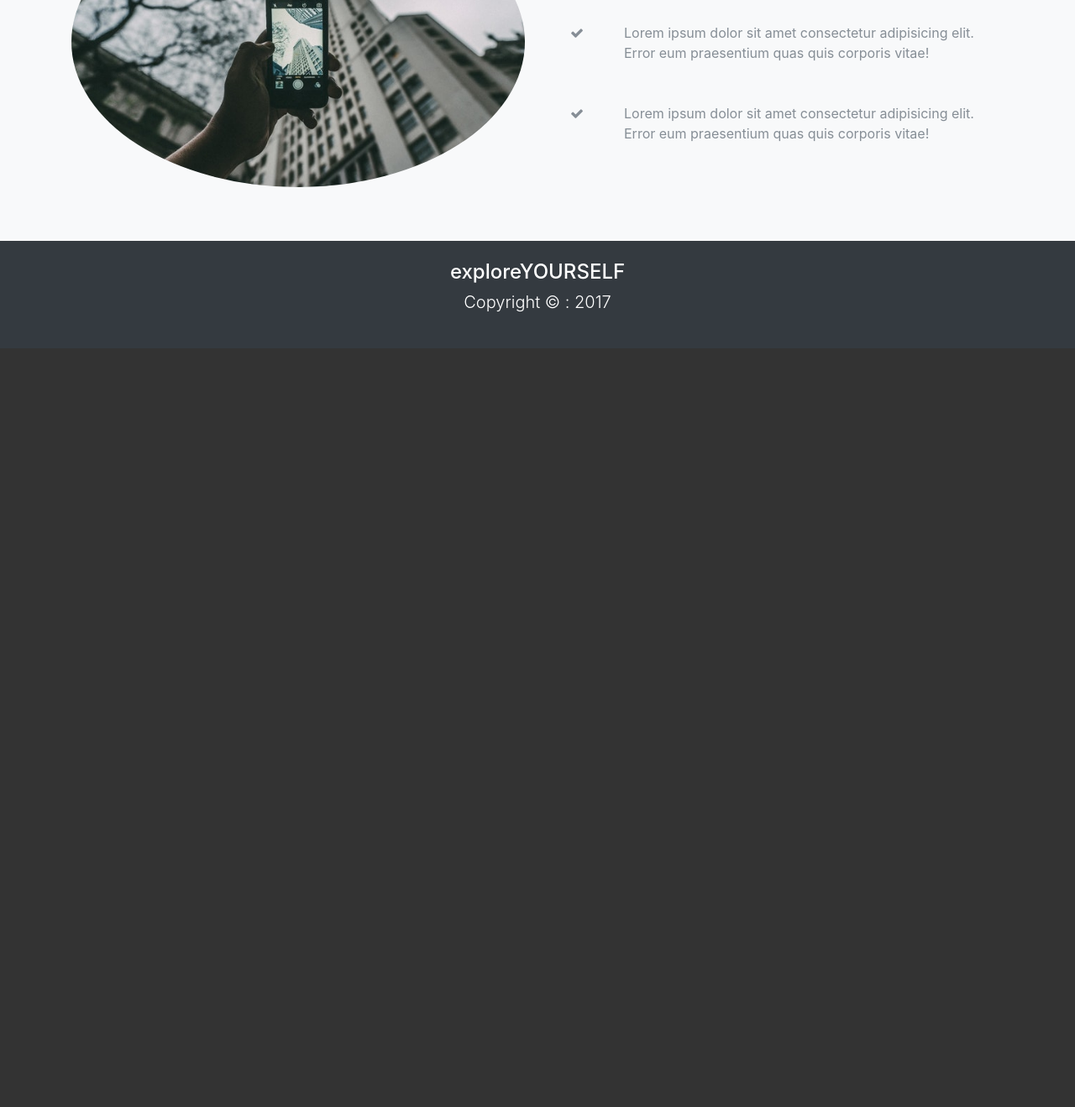
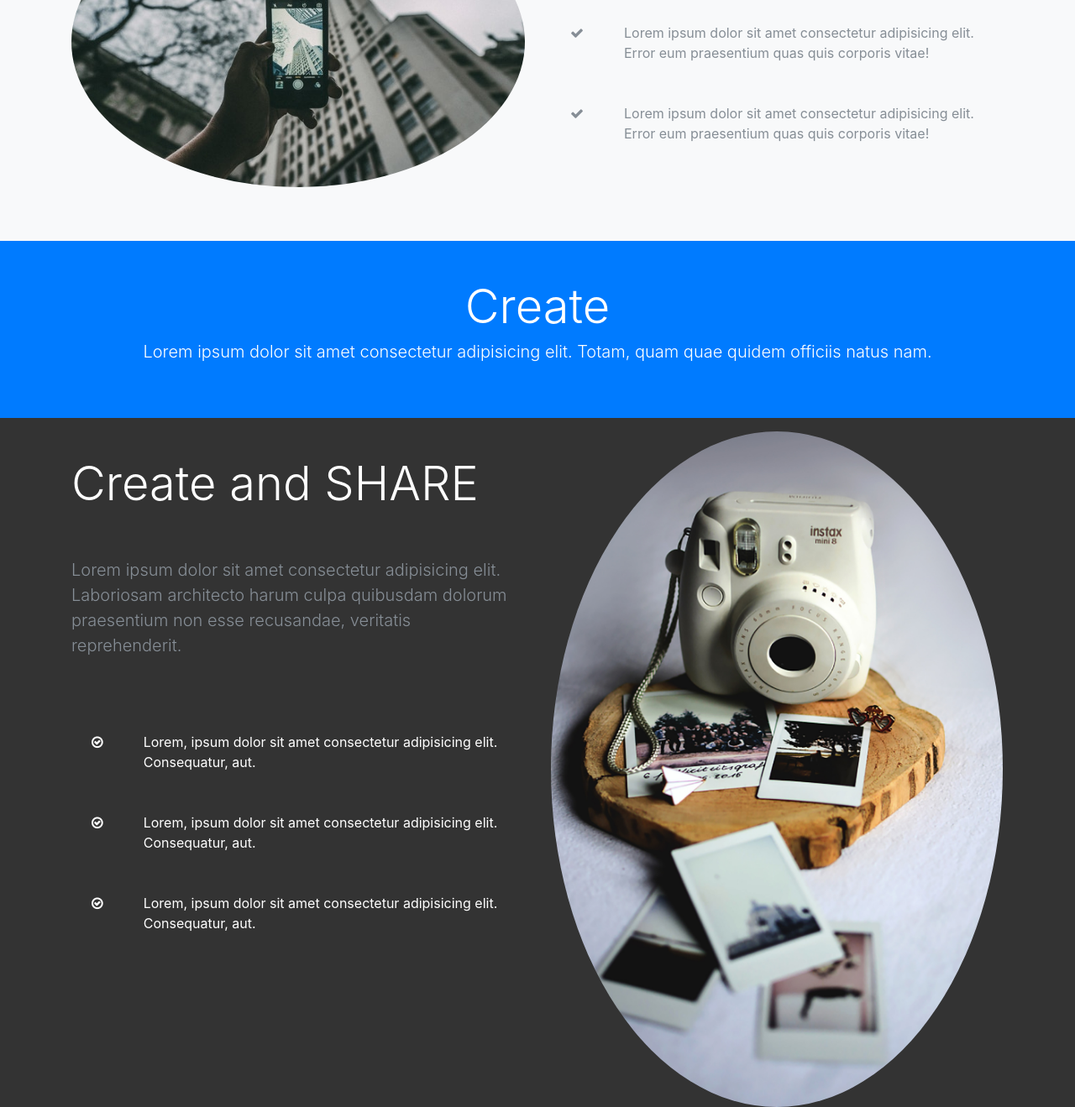
Before and after one commit to krkchaitanya/Bootstrap4_Theme, a website: page index.html in a window 1280 px wide. Shown: the part 1151-2470 px from the top of the page at 84% size. Before the commit the page ends 1566 px from the top, so only its background shows below. Drawn offline with Linux system fonts and the light colour scheme.

Commit message:
createSection

```diff
--- a/index.html
+++ b/index.html
@@ -59,8 +59,8 @@
                                     </div>
                         </div>
                     </div>
-                    <div class="col-lg-4 py-5">
-                        <div class="card bg-primary text-center card-form">
+                    <div class="col-lg-4 pt-5">
+                        <div class="card bg-info text-center card-form">
                             <div class="card-body">
                                 <h3>SignUp Today</h3>
                                 <p>Please fill the form to register</p>
@@ -77,7 +77,7 @@
                                     <div class="form-group">
                                                 <input type="password" class="form-control form-control-lg" placeholder="ConfirmPassword">
                                     </div>
-                                    <input type="submit" value="submit" class="btn btn-outline-secondary btn-block">
+                                    <input type="submit" value="submit" class="btn btn-outline-light text-dark btn-block">
                                 </form>
                             </div>
                         </div>
@@ -134,6 +134,57 @@
     </div>
 </section>
 
+<!-- create section -->
+<section class="bg-primary text-center">
+    <div class="contianer p-5">
+            <div class="row">
+                    <div class="col">
+                        <h3 class="display-4">Create</h3>
+                        <p class="lead">Lorem ipsum dolor sit amet consectetur adipisicing elit. Totam, quam quae quidem officiis natus nam.</p>
+                    </div>
+            </div>
+    </div>
+</section>
+
+<!-- create section body info -->
+<Section>
+    <div class="container">
+        <div class="row">
+            <div class="col-md-6">
+                <h2 class="display-4 pt-5">Create and SHARE</h2>
+                <p class="text-muted lead pt-5">Lorem ipsum dolor sit amet consectetur adipisicing elit. Laboriosam architecto harum culpa quibusdam dolorum praesentium non esse recusandae, veritatis reprehenderit.</p>
+                <div class="d-flex flex-row pt-5">
+                    <div class="p-4 align-self-start">
+                        <i class="fa fa-check-circle-o"></i>
+                    </div>
+                    <div class="p-4 align-self-end">
+                        Lorem, ipsum dolor sit amet consectetur adipisicing elit. Consequatur, aut.
+                    </div>
+                </div>
+                <div class="d-flex flex-row">
+                        <div class="p-4 align-self-start">
+                            <i class="fa fa-check-circle-o"></i>
+                        </div>
+                        <div class="p-4 align-self-end">
+                            Lorem, ipsum dolor sit amet consectetur adipisicing elit. Consequatur, aut.
+                        </div>
+                </div>
+                <div class="d-flex flex-row">
+                        <div class="p-4 align-self-start">
+                            <i class="fa fa-check-circle-o"></i>
+                        </div>
+                        <div class="p-4 align-self-end">
+                            Lorem, ipsum dolor sit amet consectetur adipisicing elit. Consequatur, aut.
+                        </div>
+                </div>
+            </div>
+            <div class="col-md-6 p-3">
+                    <img class="img-fluid rounded-circle" src="src/img/create.jpg" alt="photograph">
+            </div>
+        </div>
+    </div>
+</Section>
+
 <!-- footer -->
 <footer id="main-footer" class="bg-dark">
     <div class="container">
```
Also changed, not shown: src/img/create.jpg (added), 1 other file.
